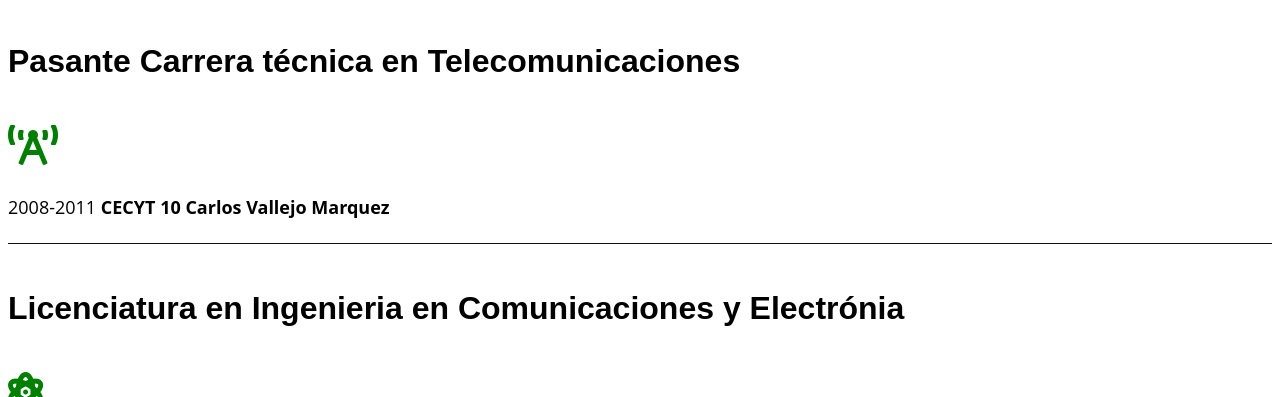
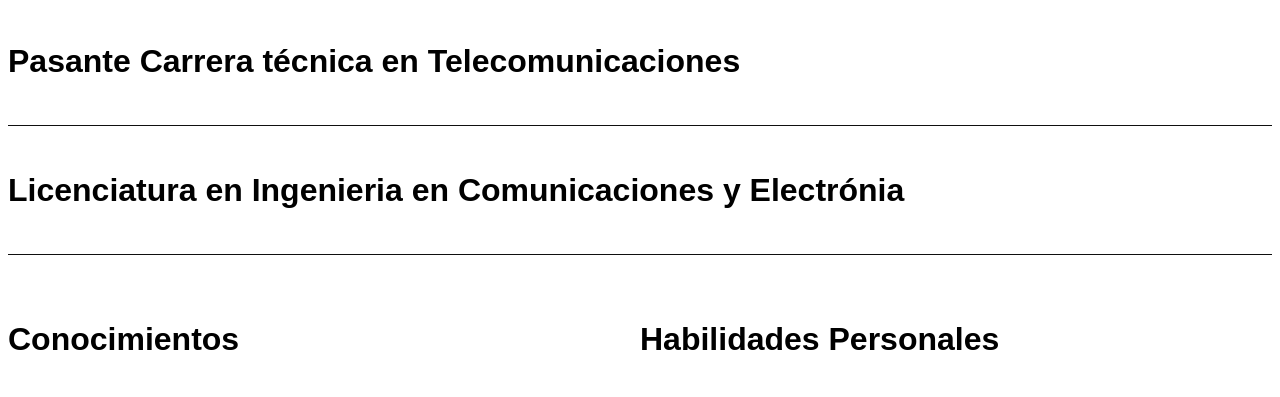
Before and after one commit to CarlosG4rc/Cvitae, a plain HTML site: page index.html in a window 1280 px wide. Shown: the part 1330-1727 px from the top of the page. Drawn offline with Linux system fonts and the light colour scheme.

Commit message:
Update index.html

```diff
--- a/index.html
+++ b/index.html
@@ -303,11 +303,11 @@
                 <h2>Formación Académica</h2>
                 <article class="experiencia">
                     <h3>Pasante Carrera técnica en Telecomunicaciones</h3>
-                    <i class="fas fa-broadcast-tower"></i><p>2008-2011 <span>CECYT 10 Carlos Vallejo Marquez</span></p>
+<!--                     <i class="fas fa-broadcast-tower"></i><p>2008-2011 <span>CECYT 10 Carlos Vallejo Marquez</span></p> -->
                 </article>
                 <article class="experiencia">
                     <h3>Licenciatura en Ingenieria en Comunicaciones y Electrónia</h3>
-                    <i class="fas fa-atom"></i><p>2011-2015 <span>ESIME Culhuacán IPN</span></p>
+<!--                     <i class="fas fa-atom"></i><p>2011-2015 <span>ESIME Culhuacán IPN</span></p> -->
                 </article>
                 <div class="skills">
                     <div class="personal">
```
